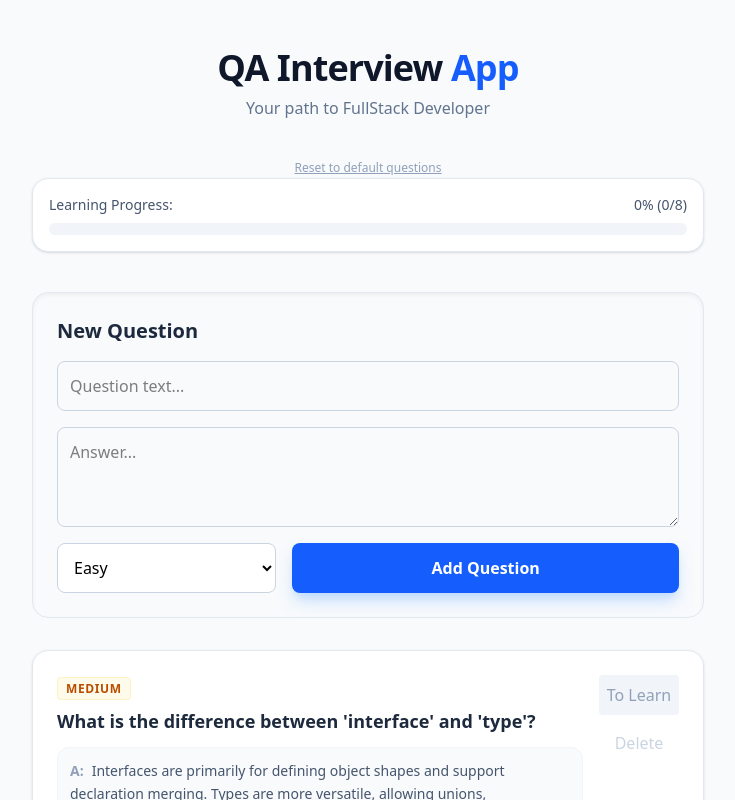
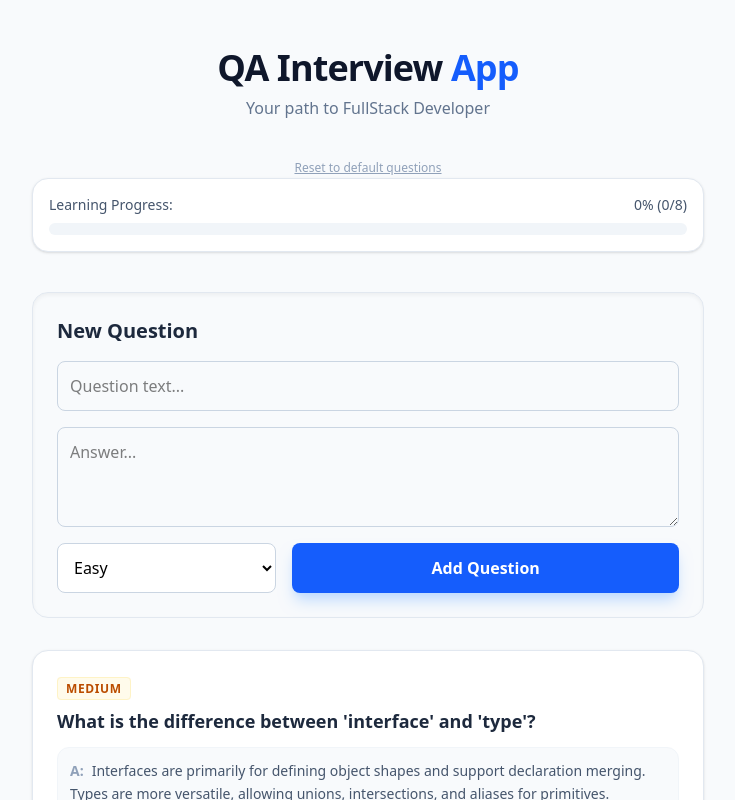
Before and after one commit to ileegant/interview-app, a React (Vite) app: page / in a window 1280 px wide. Shown: the top 800 px of the page, without its empty margins (272-1007 px from the left). Built offline with nearby package versions, Linux system fonts and the light colour scheme.

Commit message:
style: update button colors and layout in QuestionCard

```diff
--- a/src/components/QuestionCard.tsx
+++ b/src/components/QuestionCard.tsx
@@ -21,7 +21,7 @@ export const QuestionCard = ({ data, onToggle, onDelete }: Props) => {
           : "bg-white border-slate-200 shadow-sm"
       }`}
     >
-      <div className="flex justify-between items-start">
+      <div className="flex flex-col justify-between items-start">
         <div className="flex-1">
           <span
             className={`text-xs font-bold uppercase tracking-wider px-2 py-0.5 rounded-sm border ${
@@ -46,20 +46,20 @@ export const QuestionCard = ({ data, onToggle, onDelete }: Props) => {
             {data.answer}
           </div>
         </div>
-        <div className="flex flex-col gap-2 ml-4">
+        <div className="flex gap-2 mt-4">
           <button
             onClick={() => onToggle(data.id)}
-            className={`w-20 h-10 rounded-sm flex items-center justify-center ${
+            className={`w-24 h-8 rounded-sm flex items-center justify-center cursor-pointer ${
               data.isLearned
-                ? "bg-emerald-500 text-white shadow-lg shadow-amber-100"
-                : "bg-slate-100 text-slate-400 hover:bg-blue-500 hower:text-white"
+                ? "bg-blue-500 text-white shadow-lg shadow-amber-100"
+                : "bg-slate-100 text-slate-400 hover:bg-emerald-500 hover:text-white"
             }`}
           >
-            {data.isLearned ? "Done" : "To Learn"}
+            {data.isLearned ? "To Learn" : "Mastered"}
           </button>
           <button
             onClick={() => onDelete(data.id)}
-            className="w-20 h-10 rounded-sm flex items-center justify-center text-slate-300 hover:bg-rose-50 hover:text-rose-500"
+            className="w-18 h-8 flex rounded-sm items-center justify-center cursor-pointer border text-rose-300 hover:text-rose-500"
           >
             Delete
           </button>
```
